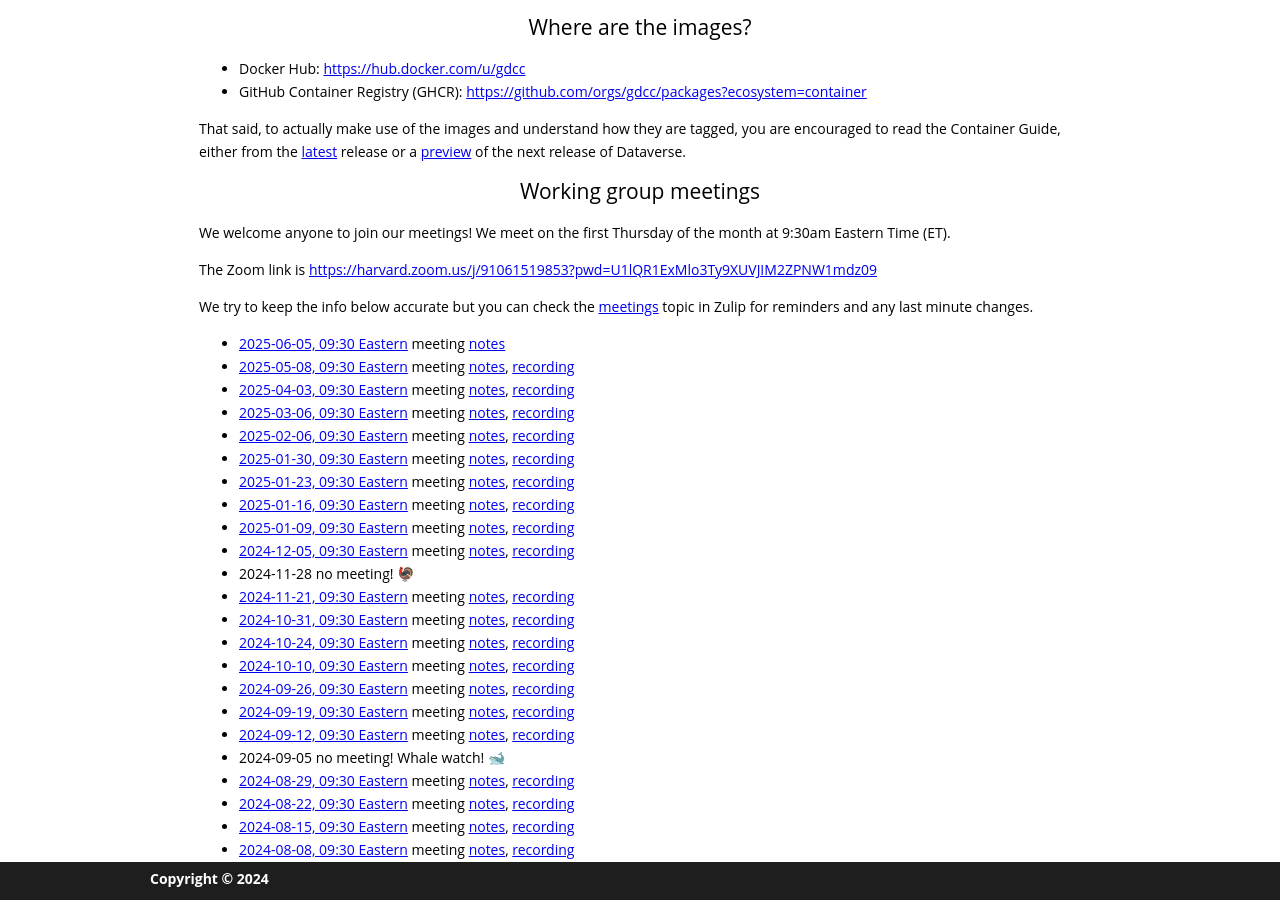
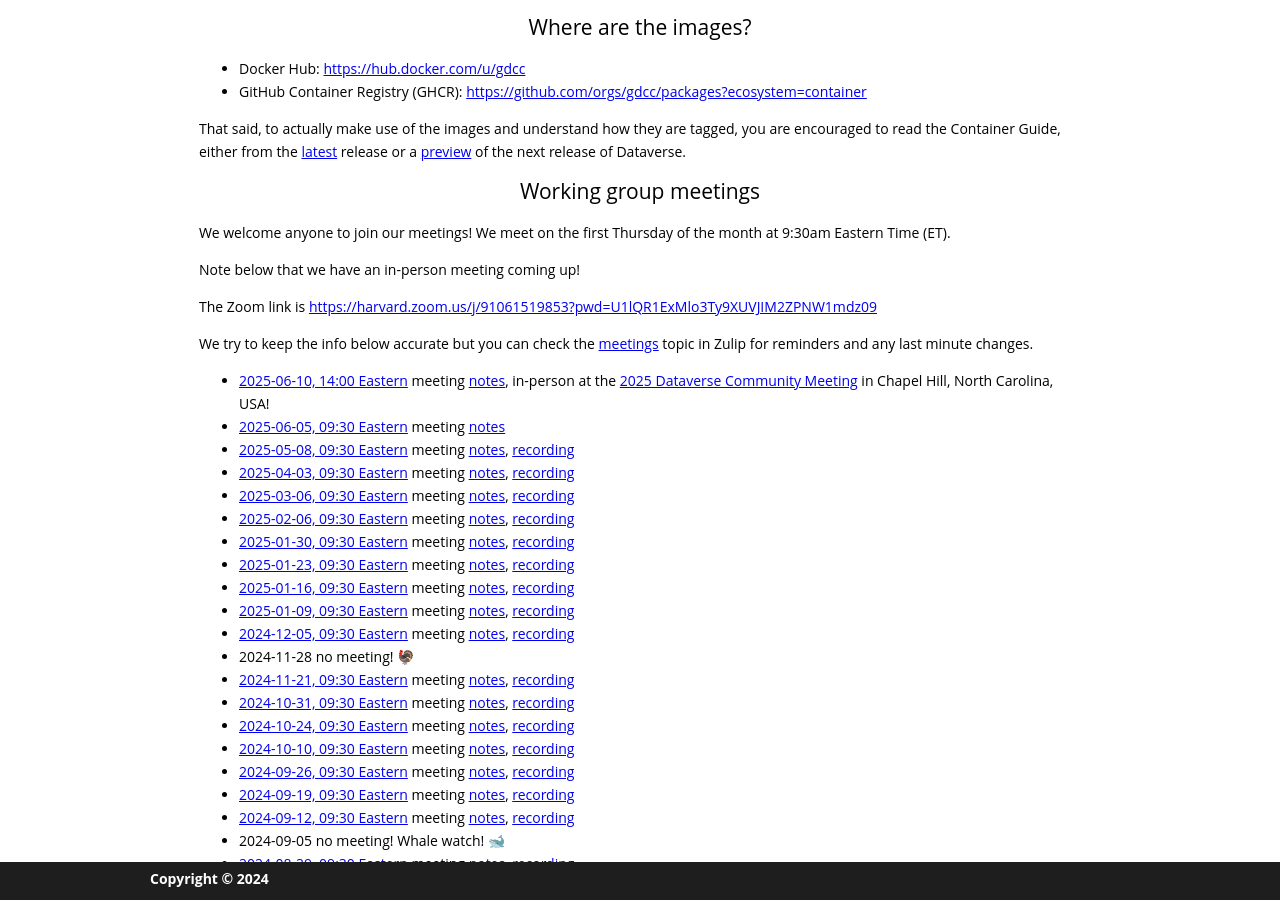
Before and after one commit to gdcc/ct.gdcc.io, a Jekyll site: the page built from index.md, in a window 1280 px wide and 900 px high, scrolled down 693 px. Built offline with Jekyll 4.4.1, drawn with Linux system fonts in a browser that asks for light colours; our own code applies the rules of GitHub Pages for plain Markdown files.

Commit message:
add dcm25 meeting

```diff
--- a/index.md
+++ b/index.md
@@ -20,10 +20,13 @@ That said, to actually make use of the images and understand how they are tagged
 
 We welcome anyone to join our meetings! We meet on the first Thursday of the month at 9:30am Eastern Time (ET).
 
+Note below that we have an in-person meeting coming up!
+
 The Zoom link is <https://harvard.zoom.us/j/91061519853?pwd=U1lQR1ExMlo3Ty9XUVJIM2ZPNW1mdz09>
 
 We try to keep the info below accurate but you can check the [meetings](https://dataverse.zulipchat.com/#narrow/channel/375812-containers/topic/meetings) topic in Zulip for reminders and any last minute changes.
 
+- [2025-06-10, 14:00 Eastern](https://time.is/compare/1400_10_June_2025_in_Boston) meeting [notes](https://docs.google.com/document/d/1XZymsjj7EcFagjflYvv7Tn3RCGqGipe3XXOw6to4W2c/edit?usp=sharing), in-person at the [2025 Dataverse Community Meeting](https://dcm2025.hsites.harvard.edu) in Chapel Hill, North Carolina, USA!
 - [2025-06-05, 09:30 Eastern](https://time.is/compare/0930_05_June_2025_in_Boston) meeting [notes](https://docs.google.com/document/d/1eXb7gfcJ8Y-Y7WFOolQKbVTGuKStTAV3WVfXC6xVdx0/edit?usp=sharing)
 - [2025-05-08, 09:30 Eastern](https://time.is/compare/0930_08_May_2025_in_Boston) meeting [notes](https://docs.google.com/document/d/1-sq4fMJZ_f9sOQrhDdNF5FTJ5c212BBaUoF8foh4B20/edit?usp=sharing), [recording](https://harvard.zoom.us/rec/share/d2xoUvd7VWY7fYG39zgXvLNP6bGj3_n6owTBCA-sbGy5oBgFDiekvkGRLJ337ZM.uza8DW5aWBcYhsbS)
 - [2025-04-03, 09:30 Eastern](https://time.is/compare/0930_04_Apr_2025_in_Boston) meeting [notes](https://docs.google.com/document/d/1eg_XzwSsSDRNj_T-Myc7D6xOwyXZOnIwQwrpAmGvrpE/edit?usp=sharing), [recording](https://harvard.zoom.us/rec/share/4l5oA1ELzDwrDo2mj2ZUPUIhup0tb0mCxEcz23S_SEmOOpMEyj2uVNeFGnkxRbH1.Aqymbs34Mx0ogS-j)
```
